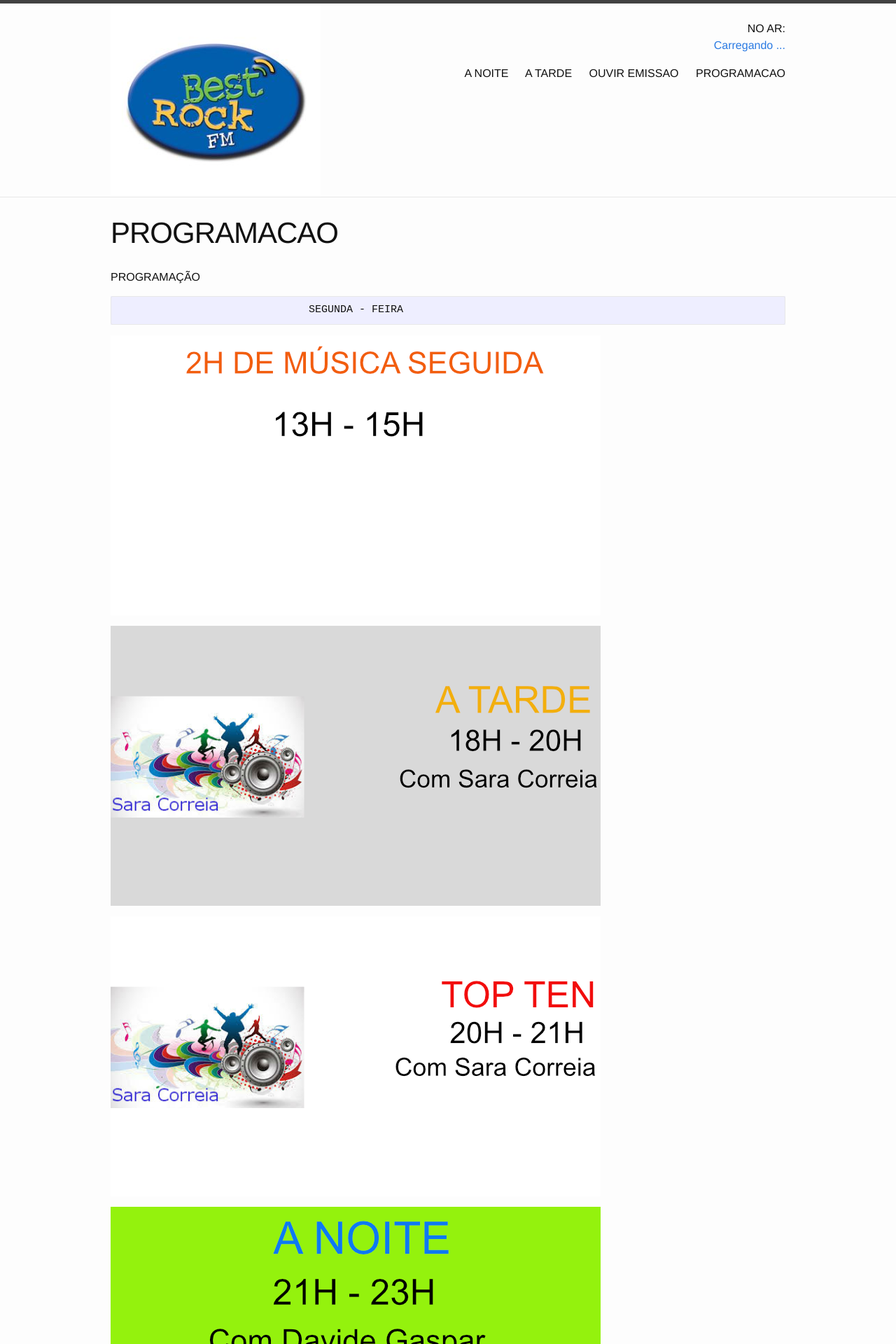
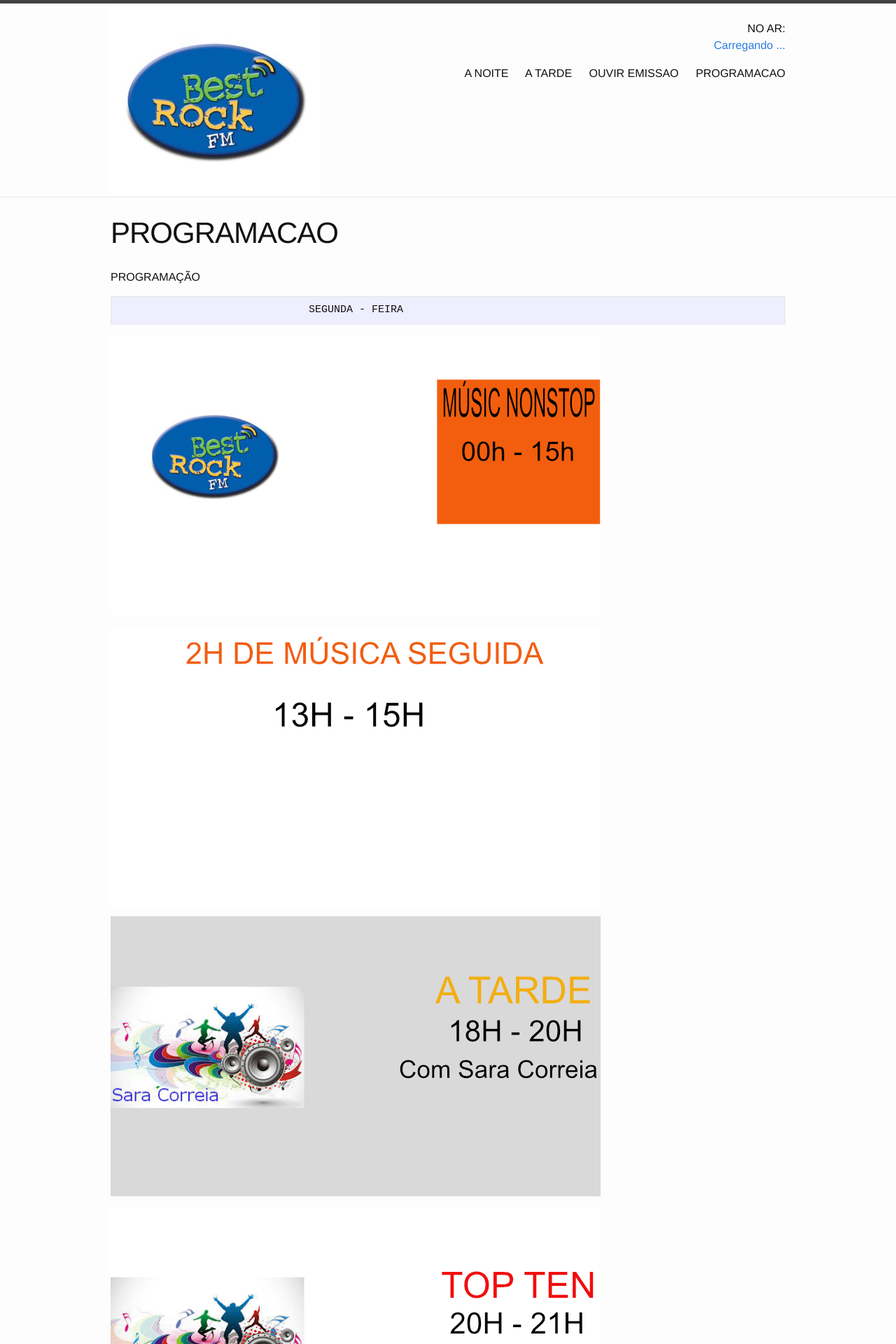
Before and after one commit to davidegaspar/nonstop, a Jekyll site: the page built from site/programacao.md, in a window 1280 px wide. Shown: the top 1920 px of the page at 70% size. Built offline with Jekyll 4.4.1, drawn with Linux system fonts in a browser that asks for light colours.

Commit message:
danielgaspar enviar

```diff
--- a/site/programacao.md
+++ b/site/programacao.md
@@ -7,6 +7,8 @@
 
                                   SEGUNDA - FEIRA
 
+![MÚSIC NONSTOP](/imagens/musicnonstop111111.png)
+
 ![2H SEM PAUSAS](/imagens/2h sem pausas.png)
 
 ![A TARDE](/imagens/atarde.png)
@@ -15,7 +17,8 @@
 
 ![A NOITE](/imagens/aanoite.png)
 
-                                TERÇA - FEIRA
+
+                               TERÇA - FEIRA
 
 ![2H SEM PAUSAS](/imagens/2h sem pausas.png)
 
@@ -23,7 +26,6 @@
 
 ![TOP TEN](/imagens/topten.png)
 
-![A NOITE](/imagens/aanoite.png)
 
 
                                QUARTA - FEIRA
```
Also changed, not shown: site/imagens/musicnonstop111111.png (added).
